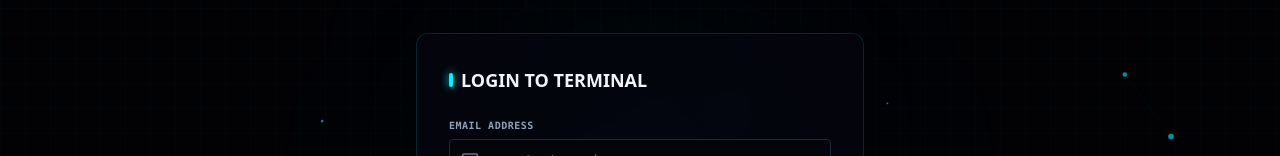
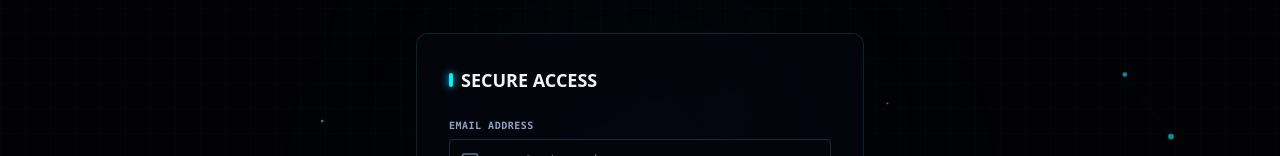
Before and after one commit to LALITHD-21/PISHNET-AI, a Next.js app: page /login in a window 1280 px wide. Shown: the part 217-373 px from the top of the page. Built offline with nearby package versions, Linux system fonts and the light colour scheme.

Commit message:
Remove login terminal label

```diff
--- a/src/app/login/page.tsx
+++ b/src/app/login/page.tsx
@@ -72,7 +72,7 @@ export default function LoginPage() {
         <div className="cyber-card p-8 rounded-xl border border-slate-900 bg-slate-950/60 backdrop-blur-md shadow-2xl">
           <h3 className="font-outfit text-lg font-bold text-slate-100 mb-6 text-left flex items-center gap-2">
             <span className="w-1 h-3.5 bg-primary rounded-full shadow-[0_0_8px_var(--primary)]"></span>
-            LOGIN TO TERMINAL
+            SECURE ACCESS
           </h3>
 
           {error && (
```
